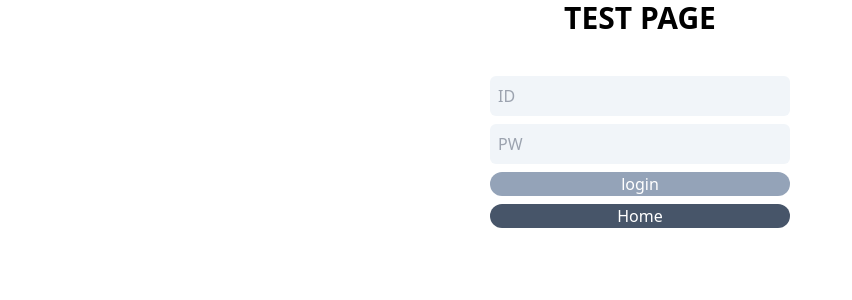
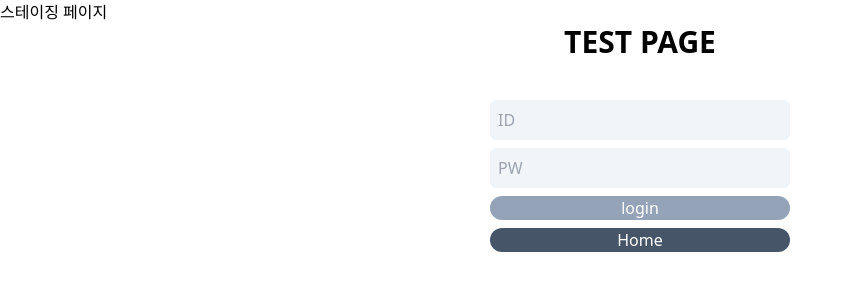
Before and after one commit to OZ-Coding-School/oz_03_collabo-004-FE, a React (Vite) app: page / in a window 1280 px wide. Shown: the top 300 px of the page, without its empty margins (0-852 px from the left). Built offline with nearby package versions, Linux system fonts and the light colour scheme.

Commit message:
Chore: 스테이징 페이지 테스트

```diff
--- a/src/page/LoginPage.tsx
+++ b/src/page/LoginPage.tsx
@@ -3,6 +3,7 @@ import AuthComponent from "../components/AuthComponent";
 const LoginPage = () => {
     return (
         <>
+            <div>스테이징 페이지</div>
             <AuthComponent type="LOGIN" />
         </>
     );
```
